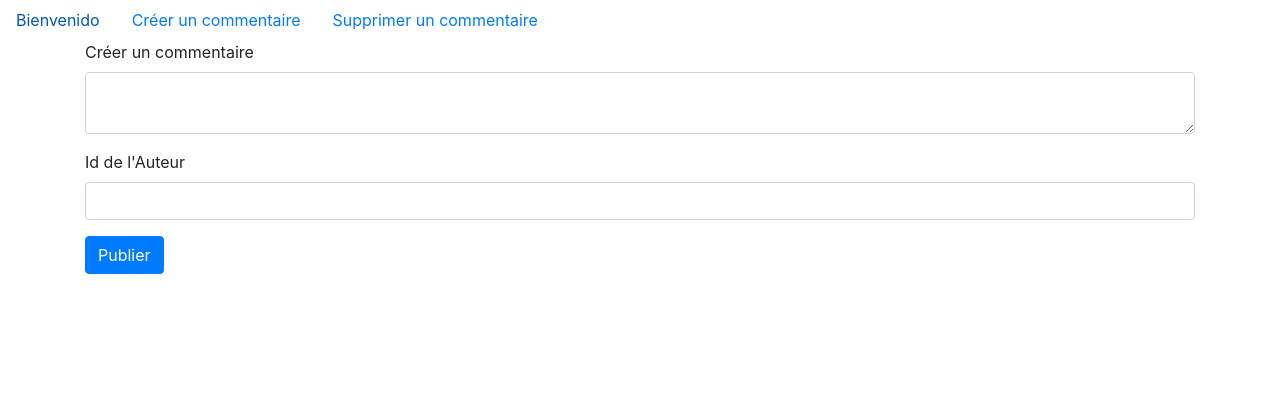
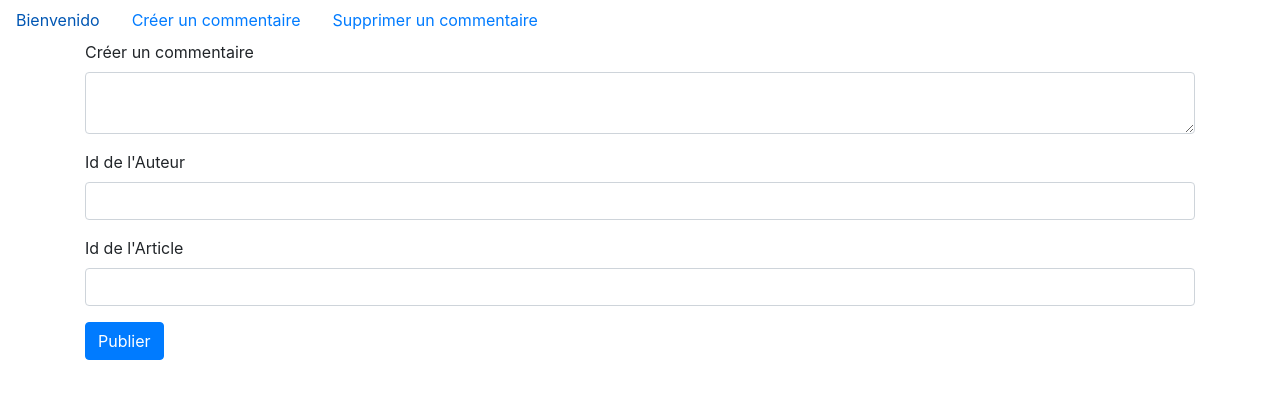
Before and after one commit to OmyRob86/exo-react, a React (Create React App) app: page /comments/create in a window 1280 px wide. Shown: the top 398 px of the page. Built offline with nearby package versions, Linux system fonts and the light colour scheme.

Commit message:
Add articleId champ dans form

```diff
--- a/src/pages/CreateComments.js
+++ b/src/pages/CreateComments.js
@@ -50,6 +50,15 @@ const CreateComments = () => {
                         value={author}
                     />
                 </Form.Group>
+                <Form.Group controlId="comment.articleId" >
+                    <Form.Label>Id de l'Article</Form.Label>
+                    <Form.Control
+                        type="number"
+                        name="articleId"
+                        onChange={handleChange}
+                        value={author}
+                    />
+                </Form.Group>
                 <Button variant="primary" type="submit">Publier</Button>
             </Form>
         </Container>
```
